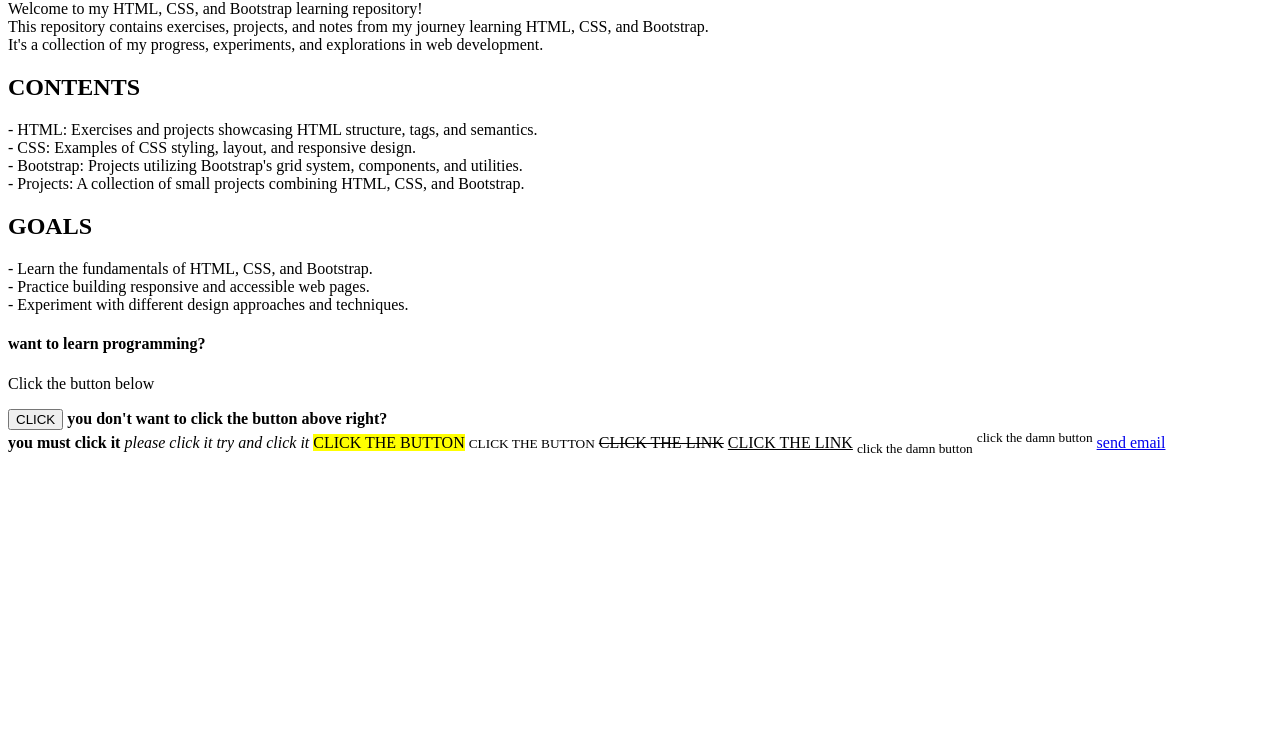
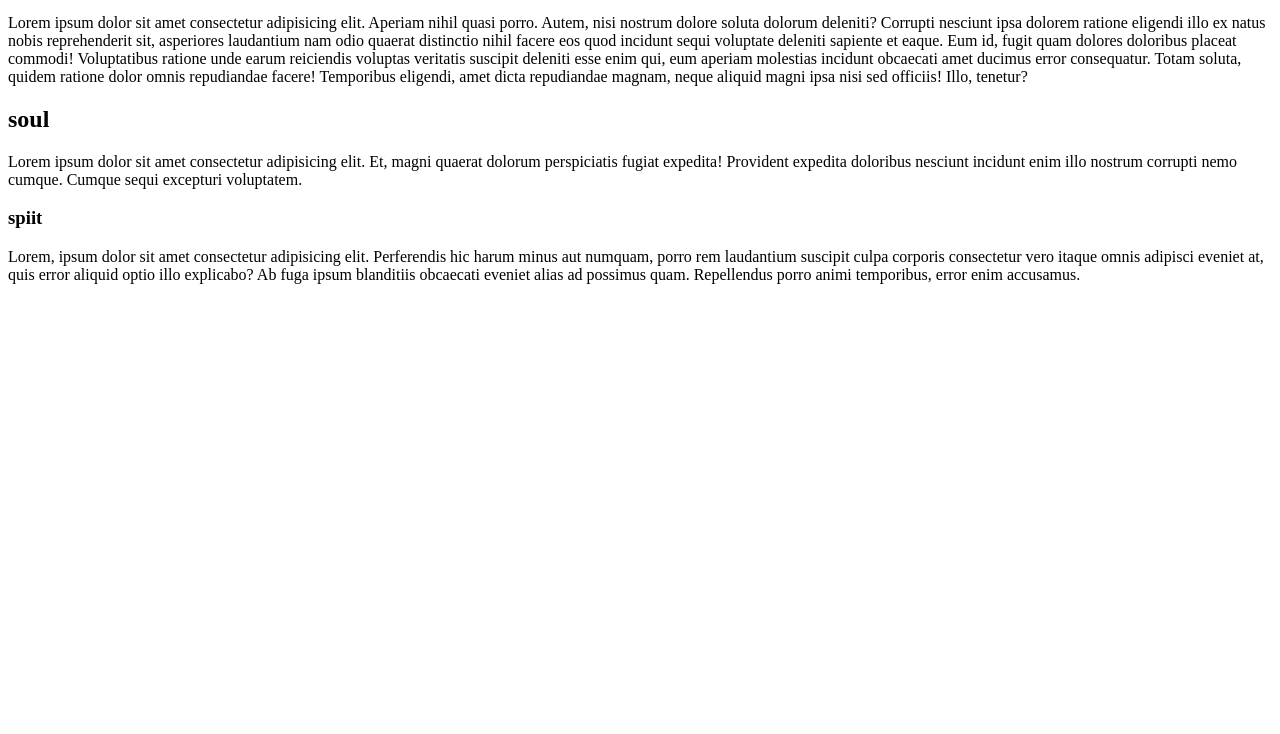
Before and after one commit to Sirmuna/Coding_Hub, a plain HTML site: page SirMuna/index.html in a window 1280 px wide. Shown: the part 66-800 px from the top of the page. Drawn offline with Linux system fonts and the light colour scheme.

Commit message:
Testing Push

```diff
--- a/SirMuna/index.html
+++ b/SirMuna/index.html
@@ -1,38 +1,16 @@
-<html>
-    <head>
-        <title>MUNATECH</title>
-    </head>
-    <body>
-        <h1>WELCOME TO THE OFFICIAL PAGE OF THE CYBER LORD</h1>
-        <P>Welcome to my HTML, CSS, and Bootstrap learning repository!<br>
-
-            This repository contains exercises, projects, and notes from my journey learning HTML, CSS, and Bootstrap.<br> It's a collection of my progress, experiments, and explorations in web development.
-
-            <h2>CONTENTS</h2>
-
-            - HTML: Exercises and projects showcasing HTML structure, tags, and semantics.<br>
-            - CSS: Examples of CSS styling, layout, and responsive design.<br>
-            - Bootstrap: Projects utilizing Bootstrap's grid system, components, and utilities.<br>
-            - Projects: A collection of small projects combining HTML, CSS, and Bootstrap.<br>
-
-           <h2>GOALS</h2>
-
-            - Learn the fundamentals of HTML, CSS, and Bootstrap.<br>
-            - Practice building responsive and accessible web pages.<br>
-            - Experiment with different design approaches and techniques.</P>
-            <h4>want to learn programming?</h4>
-            <p>Click the button below</p>
-            <button type="submit">CLICK</button>
-            <b>you don't want to click the button above right? </b><br>
-            <strong>you must click it</strong>
-            <i>please click it</i>
-            <em>try and click it</em>
-            <mark>CLICK THE BUTTON</mark>
-            <small>CLICK THE BUTTON</small>
-            <del>CLICK THE LINK</del>
-            <ins>CLICK THE LINK</ins>
-            <sub>click the damn button</sub>
-            <sup>click the damn button</sup>
-            <a href="mailto:davidmunason@gmail.com" title="email">send email</a>
-    </body>
+<!DOCTYPE html>
+<html lang="en">
+<head>
+    <meta charset="UTF-8">
+    <meta name="viewport" content="width=device-width, initial-scale=1.0">
+    <title>Document</title>
+</head>
+<body>
+    <h1>body</h1>
+    <p>Lorem ipsum dolor sit amet consectetur adipisicing elit. Aperiam nihil quasi porro. Autem, nisi nostrum dolore soluta dolorum deleniti? Corrupti nesciunt ipsa dolorem ratione eligendi illo ex natus nobis reprehenderit sit, asperiores laudantium nam odio quaerat distinctio nihil facere eos quod incidunt sequi voluptate deleniti sapiente et eaque. Eum id, fugit quam dolores doloribus placeat commodi! Voluptatibus ratione unde earum reiciendis voluptas veritatis suscipit deleniti esse enim qui, eum aperiam molestias incidunt obcaecati amet ducimus error consequatur. Totam soluta, quidem ratione dolor omnis repudiandae facere! Temporibus eligendi, amet dicta repudiandae magnam, neque aliquid magni ipsa nisi sed officiis! Illo, tenetur?</p>
+    <h2>soul</h2>
+    <p>Lorem ipsum dolor sit amet consectetur adipisicing elit. Et, magni quaerat dolorum perspiciatis fugiat expedita! Provident expedita doloribus nesciunt incidunt enim illo nostrum corrupti nemo cumque. Cumque sequi excepturi voluptatem.</p>
+    <h3>spiit</h3>
+    Lorem, ipsum dolor sit amet consectetur adipisicing elit. Perferendis hic harum minus aut numquam, porro rem laudantium suscipit culpa corporis consectetur vero itaque omnis adipisci eveniet at, quis error aliquid optio illo explicabo? Ab fuga ipsum blanditiis obcaecati eveniet alias ad possimus quam. Repellendus porro animi temporibus, error enim accusamus.
+</body>
 </html>
```
Also changed, not shown: SirMuna/MUNA_TECH/CSS/index.css (+7 -4 lines), SirMuna/MUNA_TECH/CSS/index.html (+3 -0 lines).
